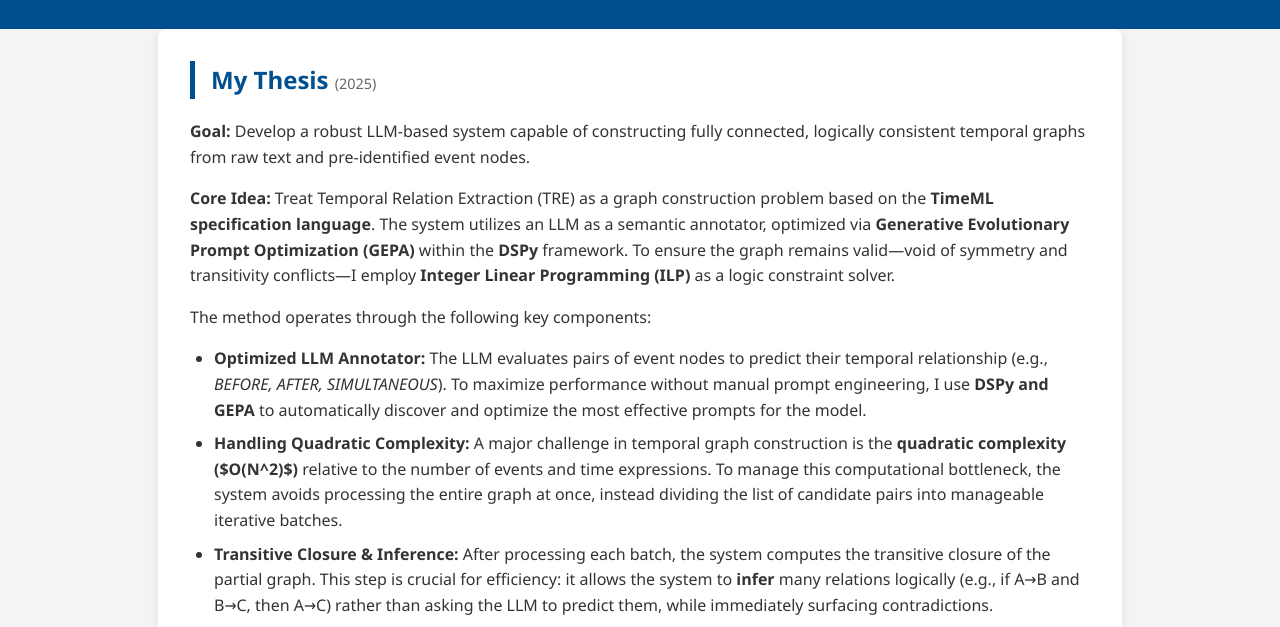
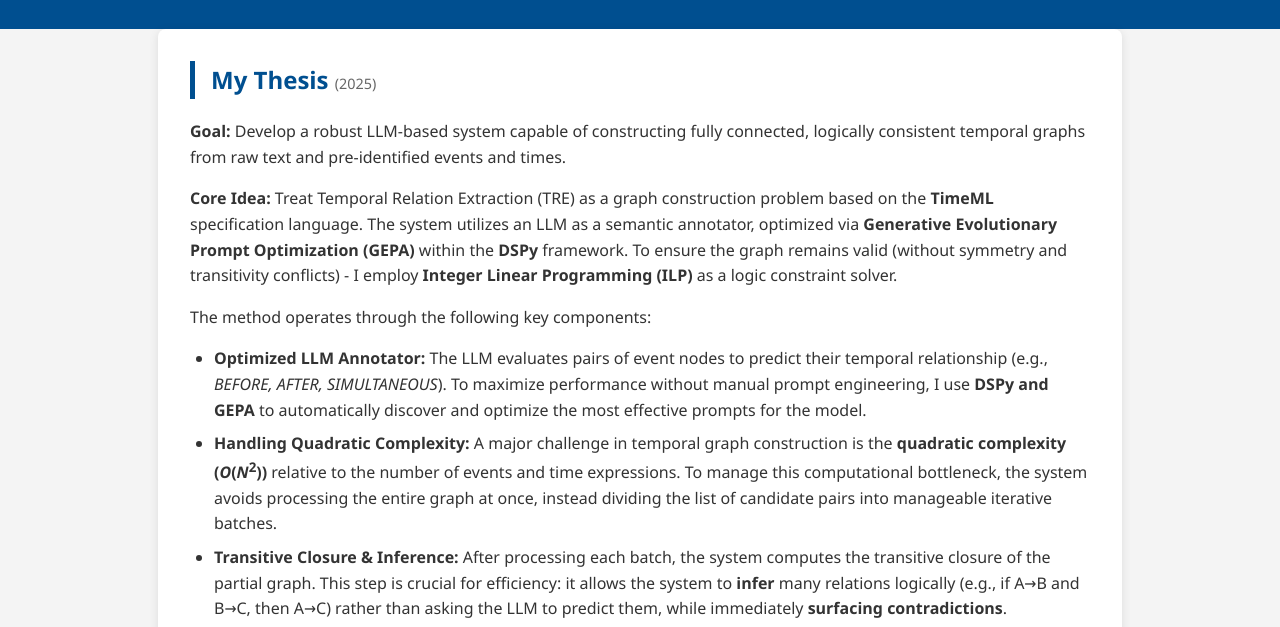
Before and after one commit to YoniMey/my-projects, a plain HTML site: page index.html in a window 1280 px wide. Shown: the part 99-726 px from the top of the page. Drawn offline with Linux system fonts and the light colour scheme.

Commit message:
Refine thesis text for temporal graph construction
Updated text for clarity and consistency in thesis description.

```diff
--- a/index.html
+++ b/index.html
@@ -207,12 +207,12 @@
       <h2>My Thesis <span class="year">(2025)</span></h2>
 
       <p><strong>Goal:</strong> Develop a robust LLM-based system capable of constructing fully connected, logically consistent
-         temporal graphs from raw text and pre-identified event nodes.</p>
+         temporal graphs from raw text and pre-identified events and times.</p>
 
       <p><strong>Core Idea:</strong> Treat Temporal Relation Extraction (TRE) as a graph construction problem based on the
-         <strong>TimeML specification language</strong>. The system utilizes an LLM as a semantic annotator, optimized via
+         <strong>TimeML</strong> specification language. The system utilizes an LLM as a semantic annotator, optimized via
          <strong>Generative Evolutionary Prompt Optimization (GEPA)</strong> within the <strong>DSPy</strong> framework.
-         To ensure the graph remains valid—void of symmetry and transitivity conflicts—I employ
+         To ensure the graph remains valid (without symmetry and transitivity conflicts) - I employ
          <strong>Integer Linear Programming (ILP)</strong> as a logic constraint solver.</p>
 
       <p>The method operates through the following key components:</p>
@@ -225,7 +225,7 @@
         </li>
 
         <li><strong>Handling Quadratic Complexity:</strong>
-            A major challenge in temporal graph construction is the <strong>quadratic complexity ($O(N^2)$)</strong>
+            A major challenge in temporal graph construction is the <strong>quadratic complexity (<i>O</i>(<i>N</i><sup>2</sup>))</strong>
             relative to the number of events and time expressions. To manage this computational bottleneck,
             the system avoids processing the entire graph at once, instead dividing the list of candidate pairs into manageable
             iterative batches.
@@ -234,7 +234,7 @@
         <li><strong>Transitive Closure & Inference:</strong>
             After processing each batch, the system computes the transitive closure of the partial graph. This step is crucial
             for efficiency: it allows the system to <strong>infer</strong> many relations logically (e.g., if A→B and B→C, then A→C)
-            rather than asking the LLM to predict them, while immediately surfacing contradictions.
+            rather than asking the LLM to predict them, while immediately <strong>surfacing contradictions</strong>.
         </li>
 
         <li><strong>ILP Conflict Resolution:</strong>
```
